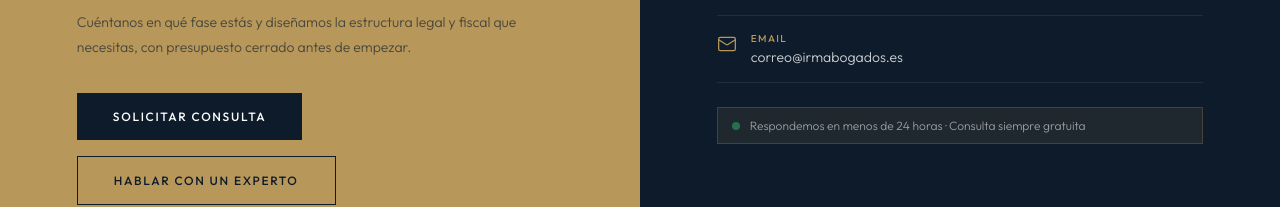
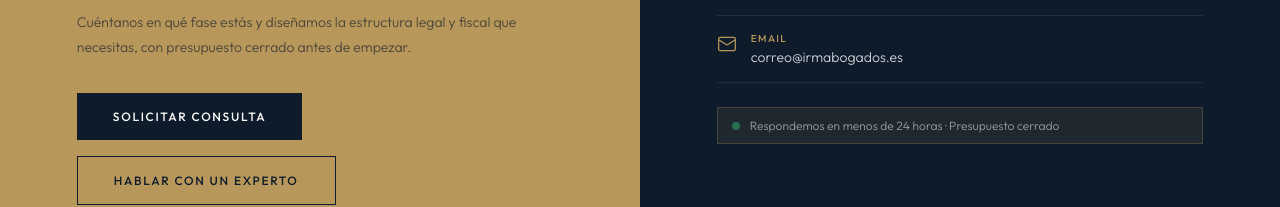
Before and after one commit to Ivanrm01/IRM-Abogados, a Next.js app: page /asesoramiento-start-ups in a window 1280 px wide. Shown: the part 4258-4465 px from the top of the page. Built offline with nearby package versions, Linux system fonts and the light colour scheme; no server answers.

Commit message:
Actualizar page.jsx

```diff
--- a/app/asesoramiento-start-ups/page.jsx
+++ b/app/asesoramiento-start-ups/page.jsx
@@ -160,7 +160,7 @@ export default function StartupsPage() {
               <div><div className={styles.ctaLabel}>{c.label}</div><TrackedLink ubicacion="startups" href={c.href} className={styles.ctaValue}>{c.value}</TrackedLink></div>
             </div>
           ))}
-          <div className={styles.ctaBadge}><div className={styles.ctaBadgeDot}></div>Respondemos en menos de 24 horas · Consulta siempre gratuita</div>
+          <div className={styles.ctaBadge}><div className={styles.ctaBadgeDot}></div>Respondemos en menos de 24 horas · Presupuesto cerrado</div>
         </div>
       </section>
     </>
```
